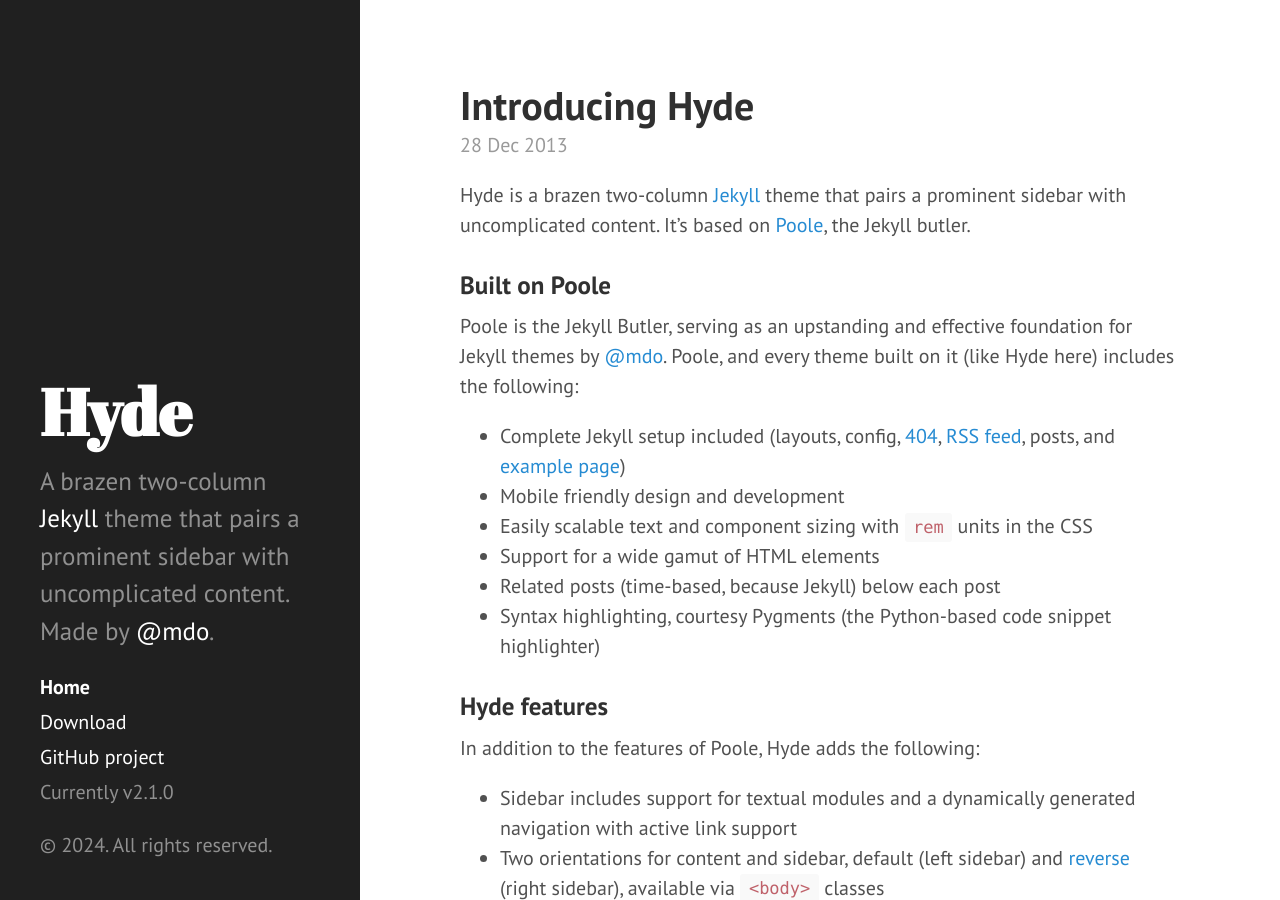
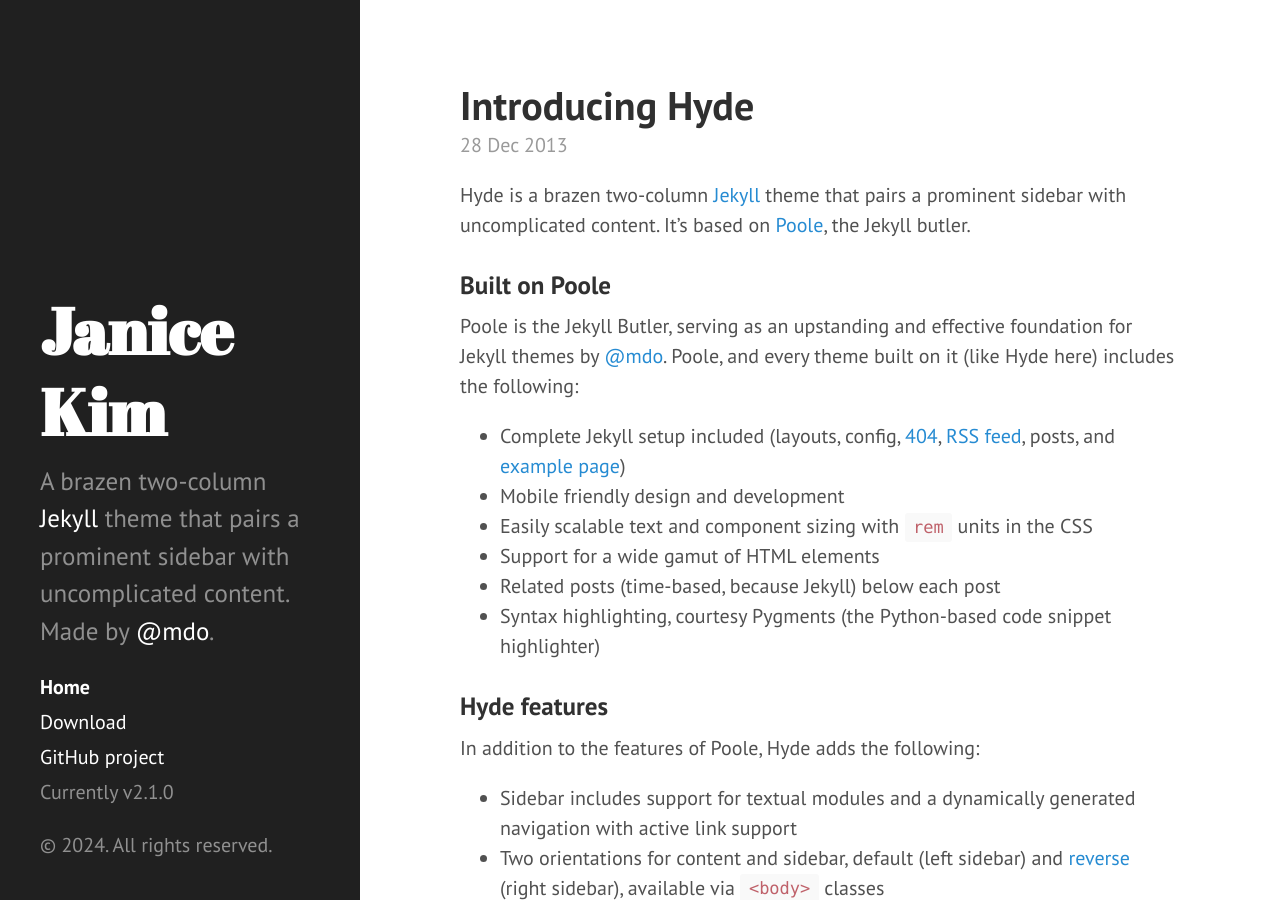
Before and after one commit to ymkim814/ymkim814.github.io, a Jekyll site: the page built from index.html, in a window 1280 px wide and 900 px high. Built offline with Jekyll 4.4.1, drawn with Linux system fonts in a browser that asks for light colours; the list of posts is cut into pages by our own code.

Commit message:
Update _config.yml

```diff
--- a/_config.yml
+++ b/_config.yml
@@ -6,7 +6,7 @@ highlighter:      pygments
 permalink:        pretty
 
 # Setup
-title:            Hyde
+title:            Janice Kim
 tagline:          'A Jekyll theme'
 description:      'A brazen two-column <a href="http://jekyllrb.com" target="_blank">Jekyll</a> theme that pairs a prominent sidebar with uncomplicated content. Made by <a href="https://twitter.com/mdo" target="_blank">@mdo</a>.'
 url:              https://ymkim814.github.io
```
